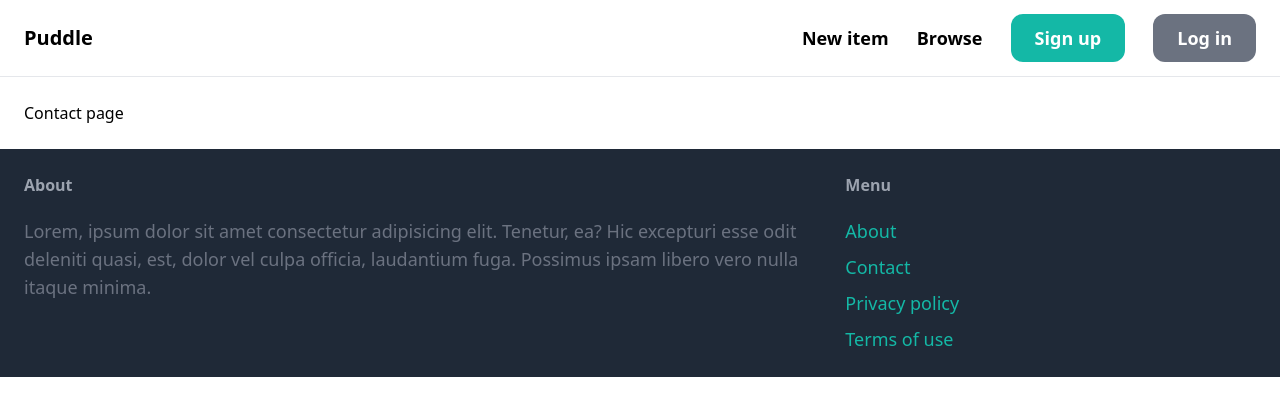
After one commit to kikutan-day65/marketplace-django, a Django app: page /contact/ in a window 1280 px wide. The commit adds this page. Shown: the top 416 px of the page. Run offline with Django 4.2, Linux system fonts and the light colour scheme; some libraries are stand-ins or nearby versions.

Commit message:
build a contact page

```diff
--- a/core/templates/core/base.html
+++ b/core/templates/core/base.html
@@ -38,7 +38,7 @@
 
             <ul class="space-y-2">
                 <li><a href="#" class="text-lg text-teal-500 hover:text-teal-700">About</a></li>
-                <li><a href="#" class="text-lg text-teal-500 hover:text-teal-700">Contact</a></li>
+                <li><a href="{% url 'contact' %}" class="text-lg text-teal-500 hover:text-teal-700">Contact</a></li>
                 <li><a href="#" class="text-lg text-teal-500 hover:text-teal-700">Privacy policy</a></li>
                 <li><a href="#" class="text-lg text-teal-500 hover:text-teal-700">Terms of use</a></li>
             </ul>
--- /dev/null
+++ b/core/templates/core/contact.html
@@ -0,0 +1,11 @@
+{% extends 'core/base.html' %}
+
+
+{% block title %}
+    Contact
+{% endblock title %}
+
+
+{% block content %}
+    <h1>Contact page</h1>
+{% endblock content %}
--- a/core/urls.py
+++ b/core/urls.py
@@ -6,5 +6,6 @@ from . import views
 urlpatterns = [
     path('admin/', admin.site.urls),
 
-    path('', views.index, name='index')
+    path('', views.index, name='index'),
+    path('contact/', views.contact, name='contact'),
 ]
--- a/core/views.py
+++ b/core/views.py
@@ -4,3 +4,6 @@ from django.shortcuts import render
 
 def index(request):
     return render(request, 'core/index.html')
+
+def contact(request):
+    return render(request, 'core/contact.html')
```
